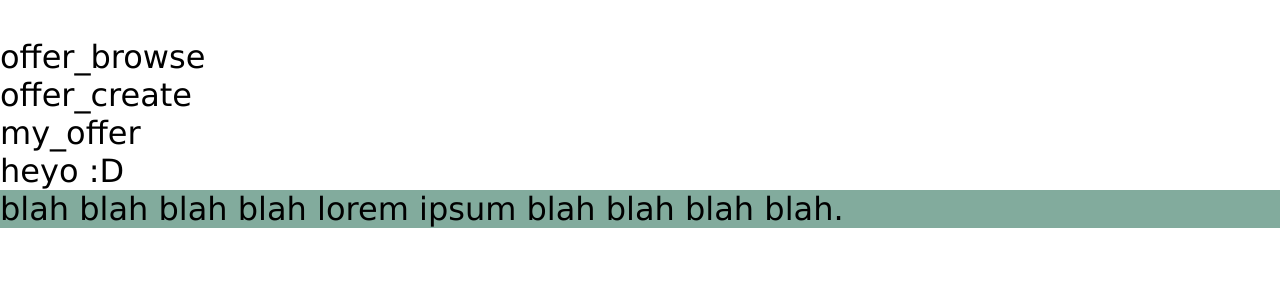
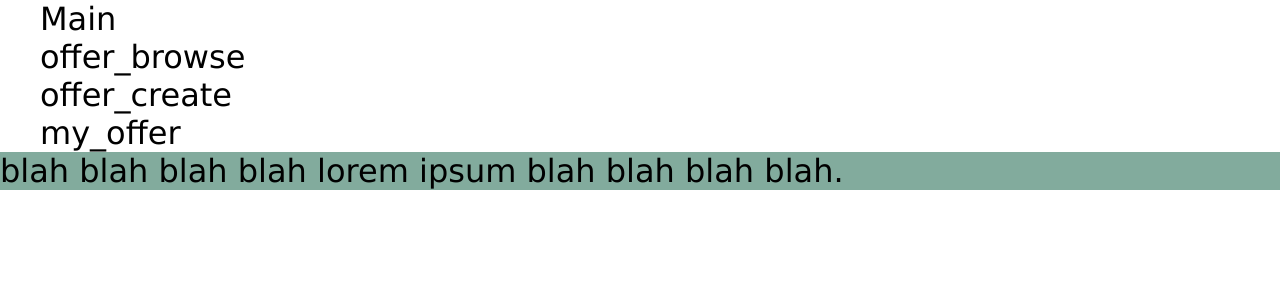
Before and after one commit to AdamrePL/Project, a PHP site: page / in a window 1280 px wide. Shown: the top 300 px of the page. Run offline with PHP 8.4, Linux system fonts and the light colour scheme.

Commit message:
removed classes, changed nav into menu

```diff
--- a/index.php
+++ b/index.php
@@ -17,30 +17,24 @@
 
     <header>
 
-        <nav id="menu">
-            <p class="menu_item">Main</p>
-            <p class="menu_item">offer_browse</p>
-            <p class="menu_item">offer_create</p>
-            <p class="menu_item">my_offer</p>
-        </nav>
-
-        <img id="logo"> <!-- OPTIONAL -->
-
-        <span id="search"></span> <!-- search listings by book offered -->
-        <span id="theme_toggle"></span>
-        <span id="user_menu"></span>
+        <menu>
+            <p>Main</p>
+            <p>offer_browse</p>
+            <p>offer_create</p>
+            <p>my_offer</p>
+        </menu>
 
     </header>
 
-    <div id="main"></div>
-        <?php
-            echo "heyo :D";
-            //TODO @AdamrePL: implement :3
-        ?>
+    <div id="main">
+
+    </div>
+
     <footer>blah blah blah blah lorem ipsum blah blah blah blah.</footer>
 
     <noscript>
         Please turn on scripts or your pc go kaput
     </noscript>
+
 </body>
 </html>
--- a/style.css
+++ b/style.css
@@ -14,7 +14,7 @@
         --secondary: rgb(61, 102, 79);
         --accent: rgb(130, 171, 157);
     }
-    .menu_item:hover{
+    menu > p:hover{
         color: white;
     }
 }
@@ -27,7 +27,7 @@
         --secondary: rgb(61, 102, 79);
         --accent: rgb(130, 171, 157);
     }
-    .menu_item:hover{
+    menu > p:hover{
         color: black;
     }
 }
```
